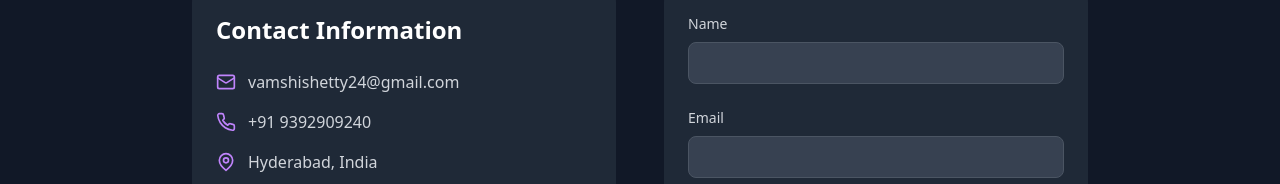
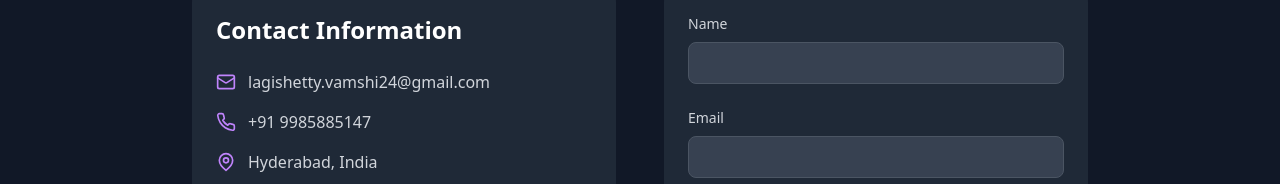
Before and after one commit to LV2402/LV-portfolio, a React (Vite) app: page / in a window 1280 px wide. Shown: the part 3810-3994 px from the top of the page. Built offline with nearby package versions, Linux system fonts and the light colour scheme.

Commit message:
fixed dowloading pdf

```diff
--- a/src/components/Contact.tsx
+++ b/src/components/Contact.tsx
@@ -17,7 +17,7 @@ export default function Contact() {
 
   const handleSubmit = (e: React.FormEvent) => {
     e.preventDefault();
-    window.location.href = `mailto:vamshishetty24@gmail.com?subject=Contact from ${formData.name}&body=${formData.message}`;
+    window.location.href = `mailto:lagishetty.vamshi24@gmail.com?subject=Contact from ${formData.name}&body=${formData.message}`;
   };
 
   return (
@@ -40,13 +40,13 @@ export default function Contact() {
                 <div className="space-y-4">
                   <div className="flex items-center text-gray-300">
                     <Mail className="text-purple-400 mr-3" size={20} />
-                    <a href="mailto:vamshishetty24@gmail.com" className="hover:text-purple-400 transition-colors">
-                      vamshishetty24@gmail.com
+                    <a href="mailto:lagishetty.vamshi24@gmail.com" className="hover:text-purple-400 transition-colors">
+                        lagishetty.vamshi24@gmail.com
                     </a>
                   </div>
                   <div className="flex items-center text-gray-300">
                     <Phone className="text-purple-400 mr-3" size={20} />
-                    <span>+91 9392909240</span>
+                    <span>+91 9985885147</span>
                   </div>
                   <div className="flex items-center text-gray-300">
                     <MapPin className="text-purple-400 mr-3" size={20} />
@@ -58,13 +58,12 @@ export default function Contact() {
               <div className="bg-gray-800 p-6 rounded-xl">
                 <h3 className="text-2xl font-bold mb-6 text-white">Resume</h3>
                 <a
-                  href="/path-to-your-resume.pdf"
-                  download
-                  className="inline-flex items-center px-6 py-3 bg-gradient-to-r from-purple-500 to-pink-500 text-white rounded-lg hover:from-purple-600 hover:to-pink-600 transition-colors"
-                >
-                  <Send className="mr-2" size={20} />
-                  Download Resume
-                </a>
+  href="https://drive.google.com/uc?export=download&id=1HX2XdQ_nBbQF4cq6uBc7Q02CmDkL8p3o"
+  className="inline-flex items-center px-6 py-3 bg-gradient-to-r from-purple-500 to-pink-500 text-white rounded-lg hover:from-purple-600 hover:to-pink-600 transition-colors"
+>
+  <Send className="mr-2" size={20} />
+  Download Resume
+</a>
               </div>
             </div>
 
```
